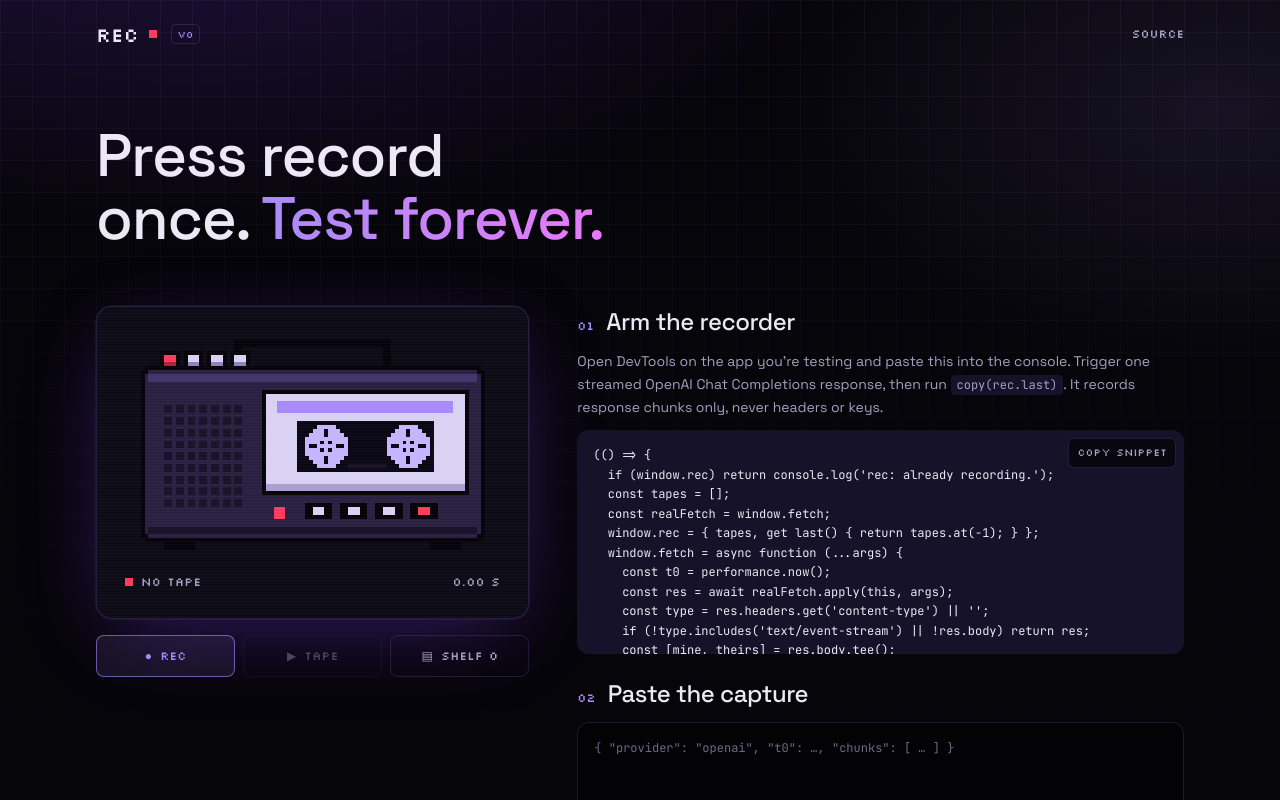
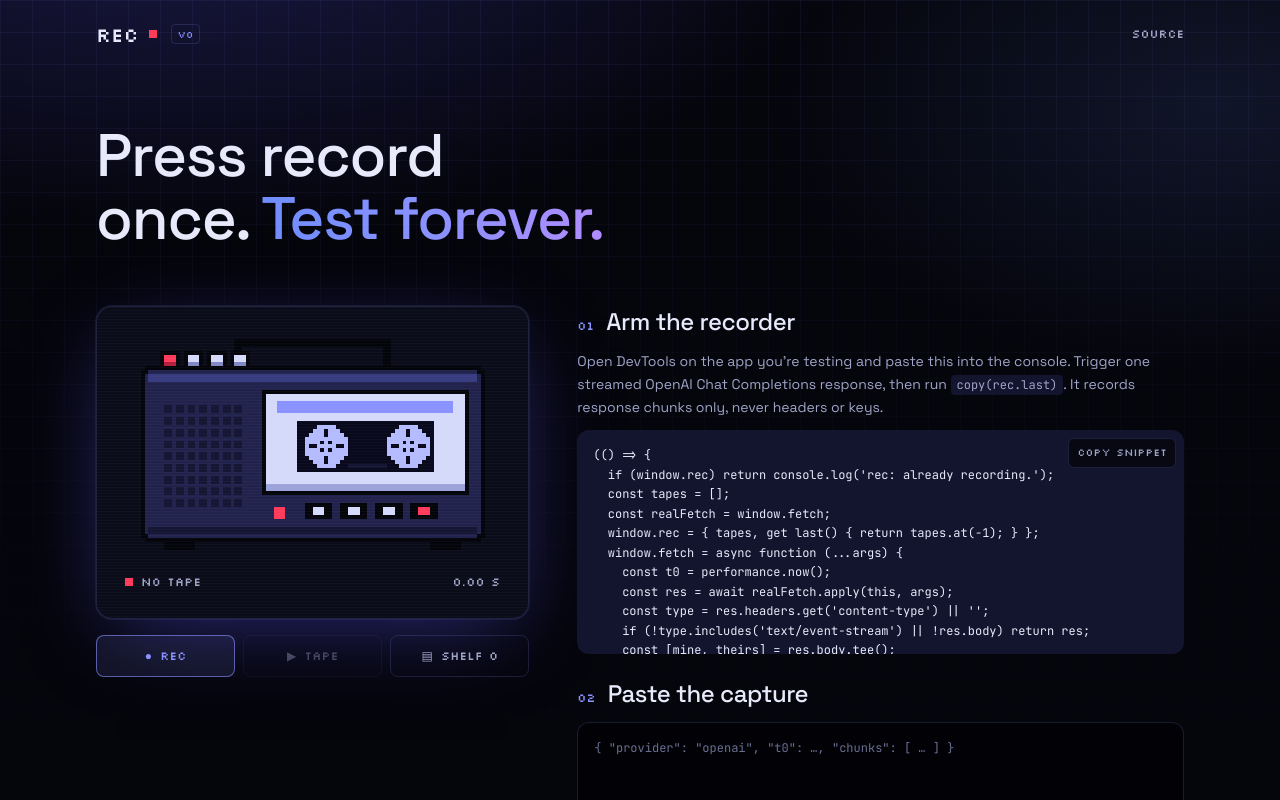
Before and after one commit to abhirupa-tech/abhirupa-digital-garden, a Next.js app: page /lab/rec in a window 1280 px wide. Shown: the top 800 px of the page. Built offline with nearby package versions, Linux system fonts and the light colour scheme.

Commit message:
style(lab/rec): shift palette to blue-violet
Indigo and periwinkle in place of violet across the page tokens, glow,
grid, deck and its Lab tile preview; the headline gradient runs blue to
violet. Hover text stays warm crimson.

```diff
--- a/app/lab/rec/page.tsx
+++ b/app/lab/rec/page.tsx
@@ -118,7 +118,7 @@ export default function RecPage() {
       <main className="mx-auto max-w-6xl px-4 pb-16 pt-8 md:px-8 md:pt-14">
         <h1 className="rec-display max-w-3xl text-4xl leading-[1.05] text-(--rec-fg) md:text-6xl">
           Press record once.{' '}
-          <span className="bg-linear-to-r from-(--rec-violet) to-[#e879f9] bg-clip-text text-transparent">
+          <span className="bg-linear-to-r from-[#6f8dff] via-(--rec-violet) to-[#b08cff] bg-clip-text text-transparent">
             Test forever.
           </span>
         </h1>
--- a/components/lab/previews/RecPreview.tsx
+++ b/components/lab/previews/RecPreview.tsx
@@ -19,7 +19,7 @@ export function RecPreview() {
   return (
     <div
       ref={ref}
-      className="rec-root flex h-full w-full flex-col items-center justify-center gap-[6%] bg-[radial-gradient(ellipse_at_50%_20%,#2a1f4d_0%,#0b0915_55%,#050409_100%)] p-[7%]"
+      className="rec-root flex h-full w-full flex-col items-center justify-center gap-[6%] bg-[radial-gradient(ellipse_at_50%_20%,#20235a_0%,#0a0b1a_55%,#04040b_100%)] p-[7%]"
       data-playing={running && step > 0 && step < TOKENS.length}
       aria-hidden
     >
@@ -27,12 +27,12 @@ export function RecPreview() {
         <PixelDeck playing={running} speed={1} />
       </div>
       <div
-        className={`${silkscreen.className} flex w-[78%] max-w-96 items-center gap-2 rounded-md border border-[#d9d1f2]/15 bg-black/30 px-3 py-2 text-[clamp(0.55rem,1.4vw,0.8rem)] text-[#d9d1f2]`}
+        className={`${silkscreen.className} flex w-[78%] max-w-96 items-center gap-2 rounded-md border border-[#d5d9fa]/15 bg-black/30 px-3 py-2 text-[clamp(0.55rem,1.4vw,0.8rem)] text-[#d5d9fa]`}
       >
         <span className="rec-led inline-block h-1.5 w-1.5 shrink-0 bg-[#ff3b5c]" />
         <span className="truncate">
           {text}
-          <span className="ml-0.5 inline-block h-[0.9em] w-[0.5em] translate-y-[0.1em] bg-[#d9d1f2]/70 motion-safe:animate-pulse" />
+          <span className="ml-0.5 inline-block h-[0.9em] w-[0.5em] translate-y-[0.1em] bg-[#d5d9fa]/70 motion-safe:animate-pulse" />
         </span>
       </div>
     </div>
--- a/components/lab/rec/PixelDeck.tsx
+++ b/components/lab/rec/PixelDeck.tsx
@@ -1,6 +1,6 @@
 /**
  * The rec deck: a chunky pixel-art tape recorder, drawn on a 96x56 grid where
- * one SVG unit is one pixel. Fixed night palette, violet with a hot red record
+ * one SVG unit is one pixel. Fixed night palette, blue-violet with a hot red record
  * key (it's artwork, so it doesn't flip with the site theme); crispEdges keeps
  * every pixel square at any scale.
  *
@@ -9,18 +9,18 @@
  */
 
 const P = {
-  outline: '#05040a',
-  body: '#2a2142',
-  bodyLight: '#43356b',
-  bodyDark: '#191329',
-  cream: '#d9d1f2',
-  creamDark: '#a99dd1',
-  window: '#0a0814',
-  reel: '#c4b5fd',
+  outline: '#04040b',
+  body: '#22234d',
+  bodyLight: '#383c80',
+  bodyDark: '#151633',
+  cream: '#d5d9fa',
+  creamDark: '#9ca3db',
+  window: '#08091c',
+  reel: '#b4bbff',
   red: '#ff3b5c',
-  key: '#d9d1f2',
-  keyDark: '#8f82bd',
-  label: '#a78bfa',
+  key: '#d5d9fa',
+  keyDark: '#8288c4',
+  label: '#8a92ff',
 } as const;
 
 /** Pixel circle of radius 5, as [dx, from, to] row spans. */
--- a/components/lab/rec/rec.css
+++ b/components/lab/rec/rec.css
@@ -1,19 +1,19 @@
-/* rec — its own product look: near-black, violet light, pixel deck.
+/* rec — its own product look: near-black, blue-violet light, pixel deck.
    Tokens live on .rec-app (the page) and .rec-root (the gateway and the Lab
    tile preview), so nothing leaks into the site and the site theme toggle
    doesn't reach in. */
 
 .rec-app,
 .rec-root {
-  --rec-bg: #06050a;
-  --rec-panel: #0d0b16;
-  --rec-panel-2: #16122a;
-  --rec-line: rgba(167, 139, 250, 0.16);
-  --rec-fg: #ece9f6;
-  --rec-muted: #a6a0bf;
-  --rec-faint: #6f6a8a;
-  --rec-violet: #a78bfa;
-  --rec-violet-deep: #7c3aed;
+  --rec-bg: #05050c;
+  --rec-panel: #0b0c19;
+  --rec-panel-2: #13152e;
+  --rec-line: rgba(138, 146, 255, 0.17);
+  --rec-fg: #e8eafb;
+  --rec-muted: #a0a5c8;
+  --rec-faint: #6a6f93;
+  --rec-violet: #8a92ff;
+  --rec-violet-deep: #5a55f0;
   /* Hover text and the record key stay warm: a hot crimson, never blue. */
   --rec-hot: #ff4d6d;
 }
@@ -24,8 +24,8 @@
   color: var(--rec-fg);
   font-family: var(--font-rec-sans), ui-sans-serif, system-ui, sans-serif;
   background:
-    radial-gradient(60rem 30rem at 15% -10%, rgba(124, 58, 237, 0.22), transparent 70%),
-    radial-gradient(40rem 24rem at 95% 10%, rgba(167, 139, 250, 0.1), transparent 70%),
+    radial-gradient(60rem 30rem at 15% -10%, rgba(90, 85, 240, 0.26), transparent 70%),
+    radial-gradient(40rem 24rem at 95% 10%, rgba(96, 140, 255, 0.12), transparent 70%),
     var(--rec-bg);
   position: relative;
   isolation: isolate;
@@ -39,14 +39,14 @@
   z-index: -1;
   pointer-events: none;
   background-image:
-    linear-gradient(rgba(167, 139, 250, 0.06) 1px, transparent 1px),
-    linear-gradient(90deg, rgba(167, 139, 250, 0.06) 1px, transparent 1px);
+    linear-gradient(rgba(138, 146, 255, 0.065) 1px, transparent 1px),
+    linear-gradient(90deg, rgba(138, 146, 255, 0.065) 1px, transparent 1px);
   background-size: 32px 32px;
   mask-image: linear-gradient(to bottom, black, transparent 70%);
 }
 
 .rec-app ::selection {
-  background: rgba(167, 139, 250, 0.35);
+  background: rgba(138, 146, 255, 0.38);
   color: #fff;
 }
 
@@ -66,8 +66,8 @@
 .rec-app .rec-glow {
   position: relative;
   box-shadow:
-    0 0 0 1px rgba(167, 139, 250, 0.08),
-    0 20px 80px -20px rgba(124, 58, 237, 0.45);
+    0 0 0 1px rgba(138, 146, 255, 0.1),
+    0 20px 80px -20px rgba(90, 85, 240, 0.5);
 }
 .rec-app .rec-glow::after {
   content: '';
```
